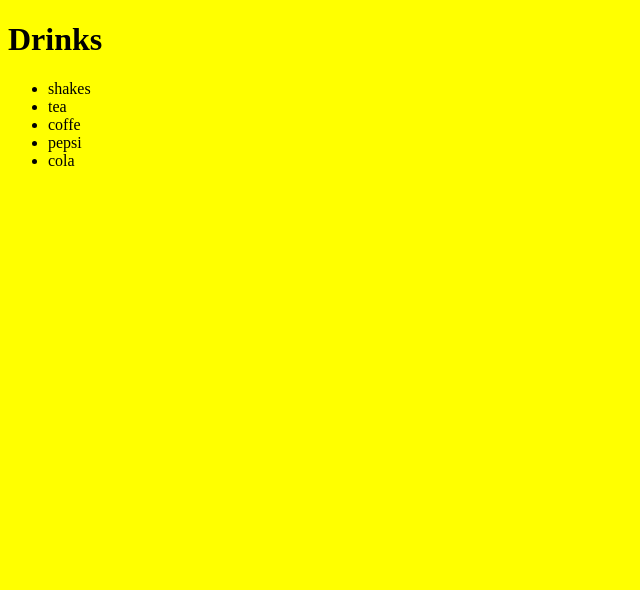
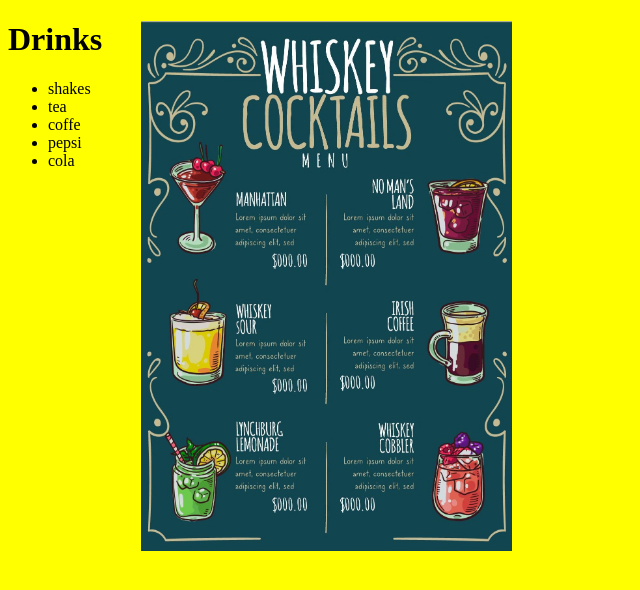
Before and after one commit to Mayank7776/cafe-web, a plain HTML site: page menu.html in a window 1280 px wide. Shown: the whole page, without its empty margins (0-640 px from the left). Drawn offline with Linux system fonts and the light colour scheme.

Commit message:
Update menu.html

```diff
--- a/menu.html
+++ b/menu.html
@@ -7,7 +7,7 @@
     <title></title>
 </head>
 <body style="background-color: yellow;">
-    <img src="images/menu.jpg" alt="" style="
+    <img src="menu.jpg" alt="" style="
     position: absolute;
     width: 29%;
     left: 11%;">
```
